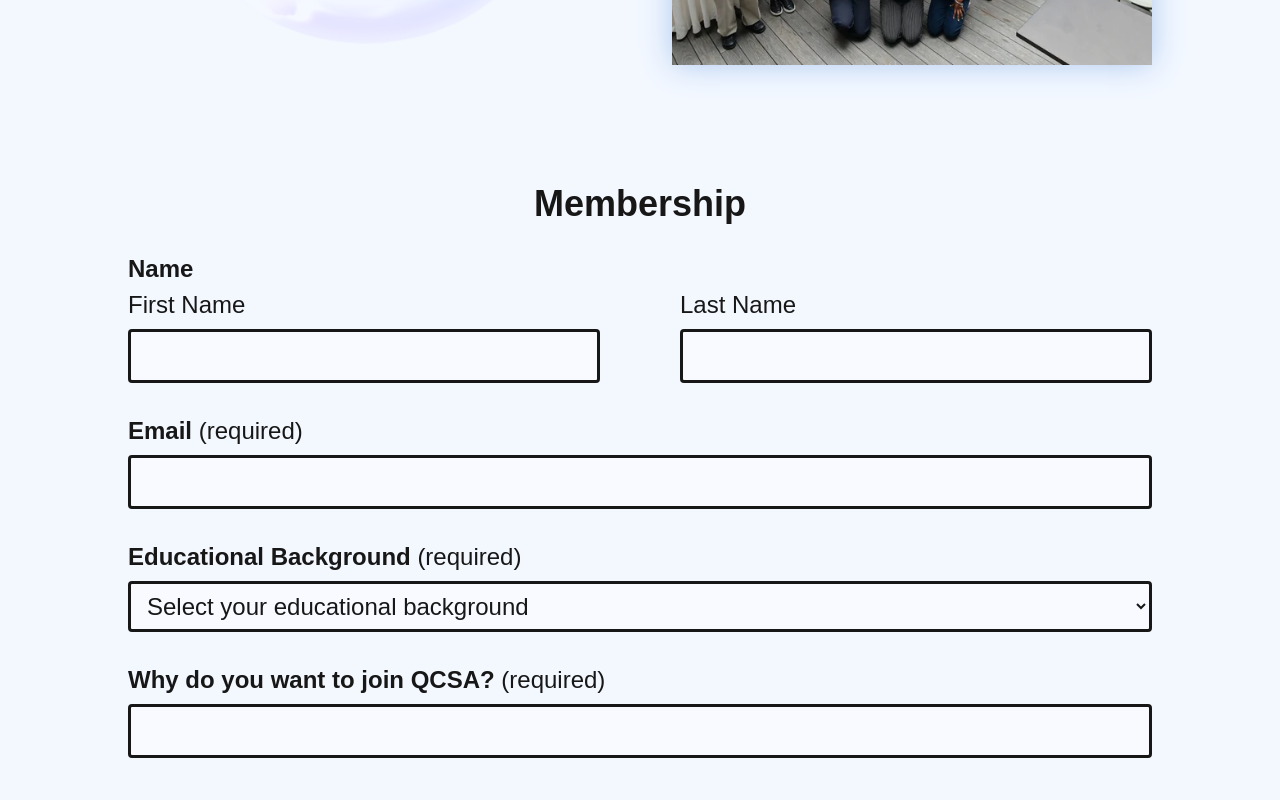
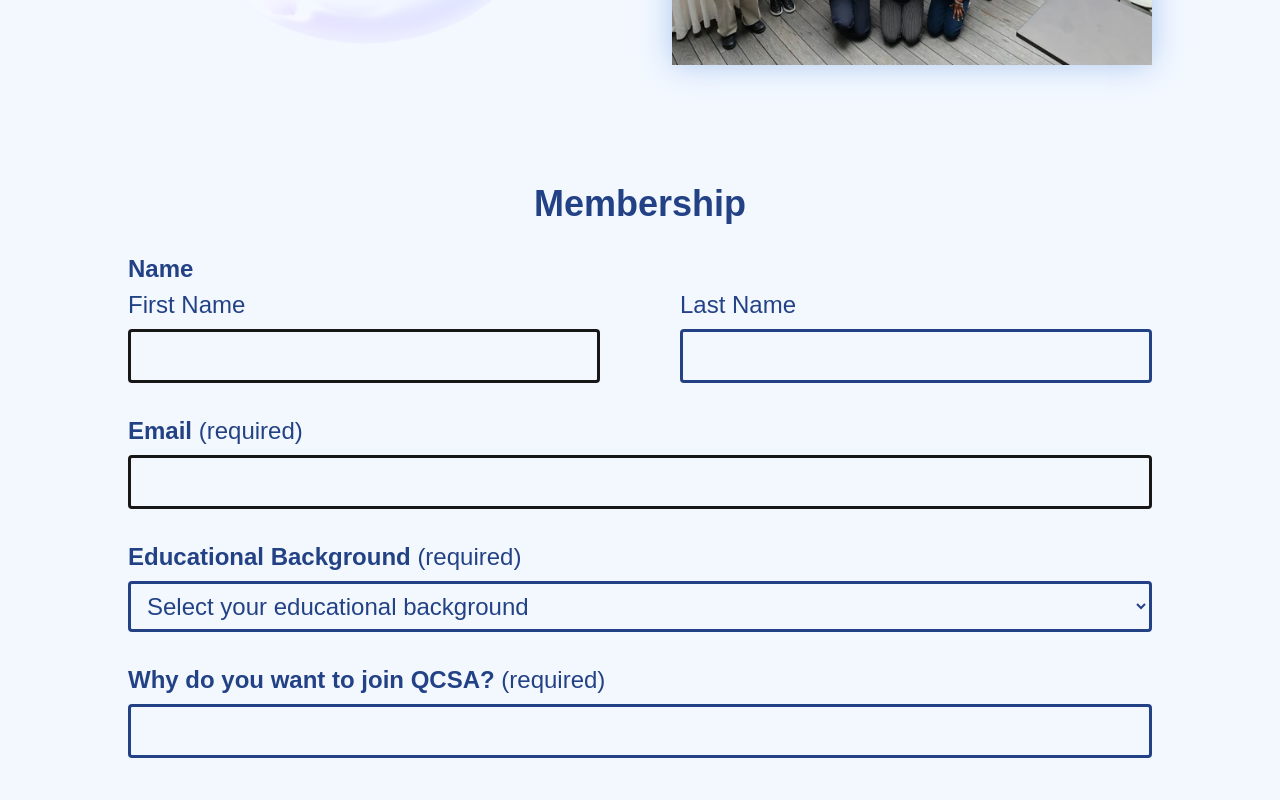
Before and after one commit to qcsa-at-ucla/qcsa, a Next.js app: page /join-us in a window 1280 px wide. Shown: the part 520-1320 px from the top of the page. Built offline with nearby package versions, Linux system fonts and the light colour scheme; a web font is replaced by a local one.

Commit message:
fixed join-us colors

```diff
--- a/src/app/Components/MembershipForm.tsx
+++ b/src/app/Components/MembershipForm.tsx
@@ -67,8 +67,8 @@ export default function MembershipForm() {
 
   return (
     <div className="flex flex-col">
-      <section className="py-16 px-4 sm:px-6 lg:px-8 bg-[#F3F8FF] flex-grow ">
-        <h2 className="relative -top-4 text-[36px] font-bold text-main text-center mb-1.5">
+      <section className="py-16 px-4 sm:px-6 lg:px-8 bg-background flex-grow ">
+        <h2 className="relative -top-4 text-[36px] bg-background font-bold text-[#234285] font-kantumruy text-main text-center mb-1.5">
           Membership
         </h2>
 
@@ -79,13 +79,13 @@ export default function MembershipForm() {
                 className="text-main text-2xl font-bold"
                 onSubmit={handleSubmit}
               >
-                <label htmlFor="first-name" className="block text-main font-bold mb-1">
+                <label htmlFor="first-name" className="block text-main font-bold font-bold text-[#234285] mb-1">
                   Name
                 </label>
 
                 <div className="grid grid-cols-1 md:grid-cols-2 md:gap-20">
                   <div className="mb-8">
-                    <label htmlFor="first-name" className="block font-normal mb-2">
+                    <label htmlFor="first-name" className="block font-normal font-bold text-[#234285] mb-2">
                       First Name
                     </label>
                     <input
@@ -93,12 +93,12 @@ export default function MembershipForm() {
                       id="first-name"
                       name="firstName"
                       required
-                      className="w-full rounded-sm border-3 border-main/40 bg-[#F8FAFF] px-3 py-2 outline-none font-normal focus:border-main/60 focus:shadow-[0_0_8px_rgba(35,66,133,0.7)] transition"
+                      className="w-full rounded-sm border-3 border-main/40 bg-background px-3 py-2 outline-none font-normal focus:border-main/60 focus:shadow-[0_0_8px_rgba(35,66,133,0.7)] transition"
                     />
                   </div>
 
                   <div className="mb-8">
-                    <label htmlFor="last-name" className="block font-normal mb-2">
+                    <label htmlFor="last-name" className="block font-normal font-bold text-[#234285] mb-2">
                       Last Name
                     </label>
                     <input
@@ -106,13 +106,13 @@ export default function MembershipForm() {
                       id="last-name"
                       name="lastName"
                       required
-                      className="w-full rounded-sm border-3 border-main/40 bg-[#F8FAFF] px-3 py-2 outline-none font-normal focus:border-main/60 focus:shadow-[0_0_8px_rgba(35,66,133,0.7)] transition"
+                      className="w-full rounded-sm border-3 border-main/40 bg-background font-bold text-[#234285] px-3 py-2 outline-none font-normal focus:border-main/60 focus:shadow-[0_0_8px_rgba(35,66,133,0.7)] transition"
                     />
                   </div>
                 </div>
 
                 <div className="mb-8">
-                  <label htmlFor="email" className="block font-bold mb-2">
+                  <label htmlFor="email" className="block font-bold font-bold text-[#234285] mb-2">
                     Email <span className="font-normal">(required)</span>
                   </label>
                   <input
@@ -120,19 +120,19 @@ export default function MembershipForm() {
                     id="email"
                     name="email"
                     required
-                    className="w-full rounded-sm border-3 border-main/40 bg-[#F8FAFF] px-3 py-2 outline-none font-normal focus:border-main/60 focus:shadow-[0_0_8px_rgba(35,66,133,0.7)] transition"
+                    className="w-full rounded-sm border-3 border-main/40 bg-background px-3 py-2 outline-none font-normal focus:border-main/60 focus:shadow-[0_0_8px_rgba(35,66,133,0.7)] transition"
                   />
                 </div>
 
                 <div className="mb-8">
-                  <label htmlFor="education" className="block font-bold mb-2">
+                  <label htmlFor="education" className="block font-bold mb-2 font-bold text-[#234285]">
                     Educational Background <span className="font-normal">(required)</span>
                   </label>
                   <select
                     id="education"
                     name="educationalBackground"
                     required
-                    className="w-full rounded-sm border-3 border-main/40 bg-[#F8FAFF] px-3 py-2 outline-none font-normal focus:border-main/60 focus:shadow-[0_0_8px_rgba(35,66,133,0.7)] transition"
+                    className="w-full rounded-sm border-3 border-main/40 bg-background font-bold text-[#234285] px-3 py-2 outline-none font-normal focus:border-main/60 focus:shadow-[0_0_8px_rgba(35,66,133,0.7)] transition"
                   >
                     <option value="">Select your educational background</option>
                     <option value="High School">High School</option>
@@ -144,7 +144,7 @@ export default function MembershipForm() {
                 </div>
 
                 <div className="mb-8">
-                  <label htmlFor="rate" className="block font-bold mb-2">
+                  <label htmlFor="rate" className="block font-bold font-bold text-[#234285] mb-2">
                     Why do you want to join QCSA?{" "}
                     <span className="font-normal">(required)</span>
                   </label>
@@ -153,7 +153,7 @@ export default function MembershipForm() {
                     id="rate"
                     name="reasonToJoin"
                     required
-                    className="w-full rounded-sm border-3 border-main/40 bg-[#F8FAFF] px-3 py-2 outline-none font-normal focus:border-main/60 focus:shadow-[0_0_8px_rgba(35,66,133,0.7)] transition"
+                    className="w-full rounded-sm border-3 font-bold text-[#234285] border-main/40 bg-background px-3 py-2 outline-none font-normal focus:border-main/60 focus:shadow-[0_0_8px_rgba(35,66,133,0.7)] transition"
                   />
                 </div>
 
--- a/tailwind.config.js
+++ b/tailwind.config.js
@@ -7,6 +7,12 @@ module.exports = {
   ],
   theme: {
     extend: {
+      colors: {
+        main: '#234285',
+        shadow: '#ADC8EF',
+        lighter: '#F8FAFF',
+        background: '#F3F8FF',
+      },
       fontFamily: {
         // make Kantumruy the default sans utility and keep a named utility
         sans: ['Kantumruy', 'system-ui', '-apple-system', '"Segoe UI"', 'Roboto', '"Helvetica Neue"', 'Arial'],
```
